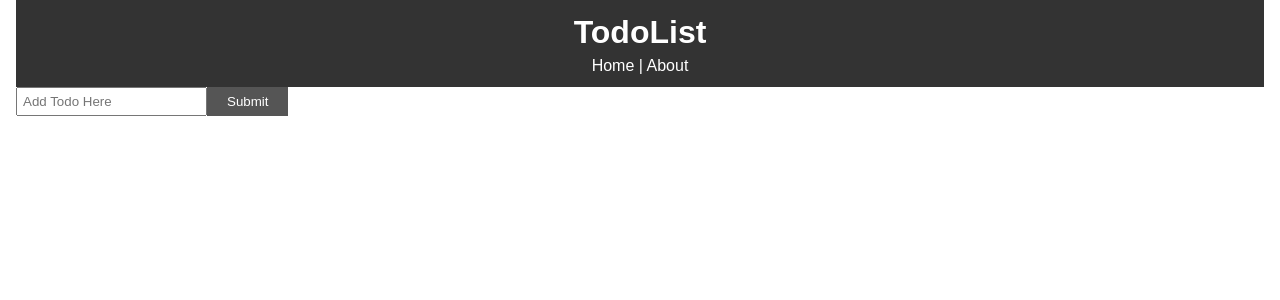
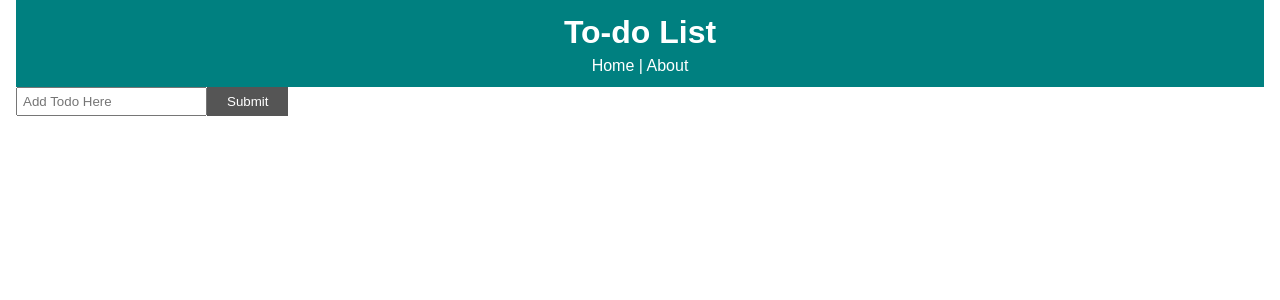
Before and after one commit to MarziaD/to-do_list_react, a React (Create React App) app: page / in a window 1280 px wide. Shown: the top 300 px of the page. Built offline with nearby package versions, Linux system fonts and the light colour scheme; no server answers.

Commit message:
updated style

```diff
--- a/src/components/TodoItem.js
+++ b/src/components/TodoItem.js
@@ -4,18 +4,12 @@ import PropTypes from 'prop-types';
 export class TodoItem extends Component {
   getStyle = () => {
     return {
-      background: '#f4f4f4',
+      background: '#bfd9d9',
       padding: '10px',
       borderBottom:'1px #ccc dotted',
-      textDecoration: this.props.todo.completed ? 'line-through':
-      'none'
-    }
-  }
-
-  markComplete = (e) => {
-
-
-  }
+      textDecoration: this.props.todo.completed ? 'line-through': 'none'
+    };
+  };
 
   render () {
     const { id, title } = this.props.todo;
@@ -30,7 +24,7 @@ export class TodoItem extends Component {
         </div>
 
 
-    )
+    );
   }
 }
 
@@ -42,7 +36,7 @@ TodoItem.propTypes = {
 }
 
 const btnStyle = {
-  background: '#ff0000',
+  background: '#000000',
   color: '#fff',
   border: 'none',
   padding: '5px 9px',
--- a/src/components/layout/Header.js
+++ b/src/components/layout/Header.js
@@ -4,7 +4,7 @@ import { Link } from 'react-router-dom';
 function Header() {
     return (
         <header style = {headerStyle}>
-            <h1> TodoList</h1>
+            <h1> To-do List</h1>
             <Link style = {linkStyle} to = "/"> Home</Link> |
             <Link style = {linkStyle} to = "/about"> About</Link>
         </header>
@@ -12,7 +12,7 @@ function Header() {
 }
 
 const headerStyle = {
-    background: '#333',
+    background: '#008080',
     color: '#fff',
     textAlign: 'center',
     padding: '10px'
```
